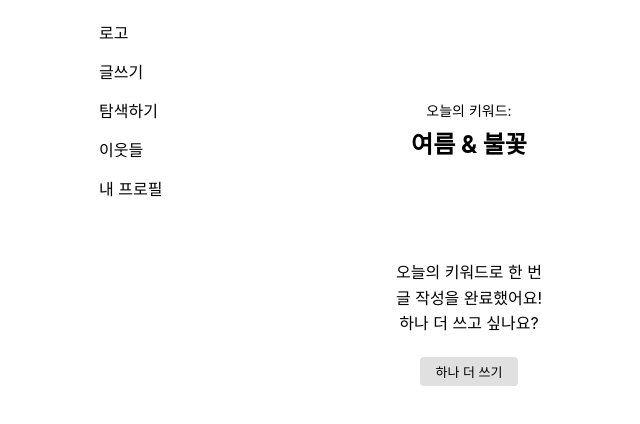
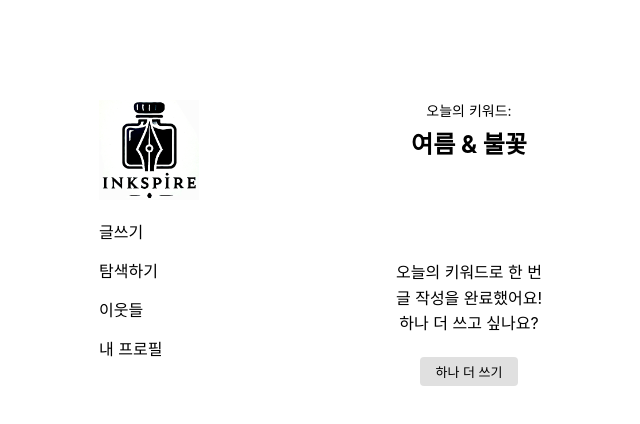
Before and after one commit to his0si/Inkspire, a React (Create React App) app in the folder client/: page /post-complete in a window 1280 px wide. Shown: the top 424 px of the page, without its empty margins (141-781 px from the left). Built offline with nearby package versions, Linux system fonts and the light colour scheme.

Commit message:
프론트 최종

```diff
--- a/client/src/components/views/Main.jsx
+++ b/client/src/components/views/Main.jsx
@@ -79,8 +79,8 @@ const PostAuthor = styled.div`
 `;
 
 const Logo = styled.img`
-  width: 50px;
-  height: auto;
+  width: 100px;
+  height: 100px;
 `;
 
 const Main = () => {
--- a/client/src/components/views/NeighborsPage.jsx
+++ b/client/src/components/views/NeighborsPage.jsx
@@ -104,11 +104,11 @@ const Popup = styled.div`
   width: 400px;
   max-height: 80%;
   overflow-y: auto;
-  border-radius: 16px; // 둥글게 만들기
+  border-radius: 16px;
 
   h2 {
-    font-size: 16px; // 글씨 크기 조정
-    margin-bottom: 15px; // 아래 여백 추가
+    font-size: 16px;
+    margin-bottom: 15px;
   }
 `;
 
@@ -129,8 +129,8 @@ const Overlay = styled.div`
 `;
 
 const Logo = styled.img`
-  width: 50px;
-  height: auto;
+  width: 100px;
+  height: 100px;
 `;
 
 const NeighborsPage = () => {
--- a/client/src/components/views/PostComplete.jsx
+++ b/client/src/components/views/PostComplete.jsx
@@ -12,6 +12,7 @@ const Container = styled.div`
 const Sidebar = styled.div`
   width: 100px;
   margin-right: 20px;
+  padding-top: 80px;
 `;
 
 const MenuItem = styled.div`
@@ -51,17 +52,24 @@ const WriteMoreButton = styled.button`
   font-size: 13px;
 `;
 
+const Logo = styled.img`
+  width: 100px;
+  height: 100px;
+`;
+
 const PostComplete = () => {
   const navigate = useNavigate();
 
   return (
     <Container>
       <Sidebar>
-        <MenuItem>로고</MenuItem>
-        <MenuItem>글쓰기</MenuItem>
+        <MenuItem>
+          <Logo src="/inkspire_logo.png" alt="Inkspire Logo" />
+        </MenuItem>
+        <MenuItem onClick={() => navigate('/write')}>글쓰기</MenuItem>
         <MenuItem onClick={() => navigate('/main')}>탐색하기</MenuItem>
-        <MenuItem>이웃들</MenuItem>
-        <MenuItem>내 프로필</MenuItem>
+        <MenuItem onClick={() => navigate('/neighbors')}>이웃들</MenuItem>
+        <MenuItem onClick={() => navigate('/profile')}>내 프로필</MenuItem>
       </Sidebar>
 
       <Content>
--- a/client/src/components/views/Profile.jsx
+++ b/client/src/components/views/Profile.jsx
@@ -115,8 +115,8 @@ const ButtonContainer = styled.div`
 `;
 
 const Logo = styled.img`
-  width: 50px;
-  height: auto;
+  width: 100px;
+  height: 100px;
 `;
 
 const Profile = () => {
--- a/client/src/components/views/WritePost.jsx
+++ b/client/src/components/views/WritePost.jsx
@@ -123,8 +123,8 @@ const SubmitButton = styled.button`
 `;
 
 const Logo = styled.img`
-  width: 50px;
-  height: auto;
+  width: 100px;
+  height: 100px;
 `;
 
 const WritePost = () => {
```
